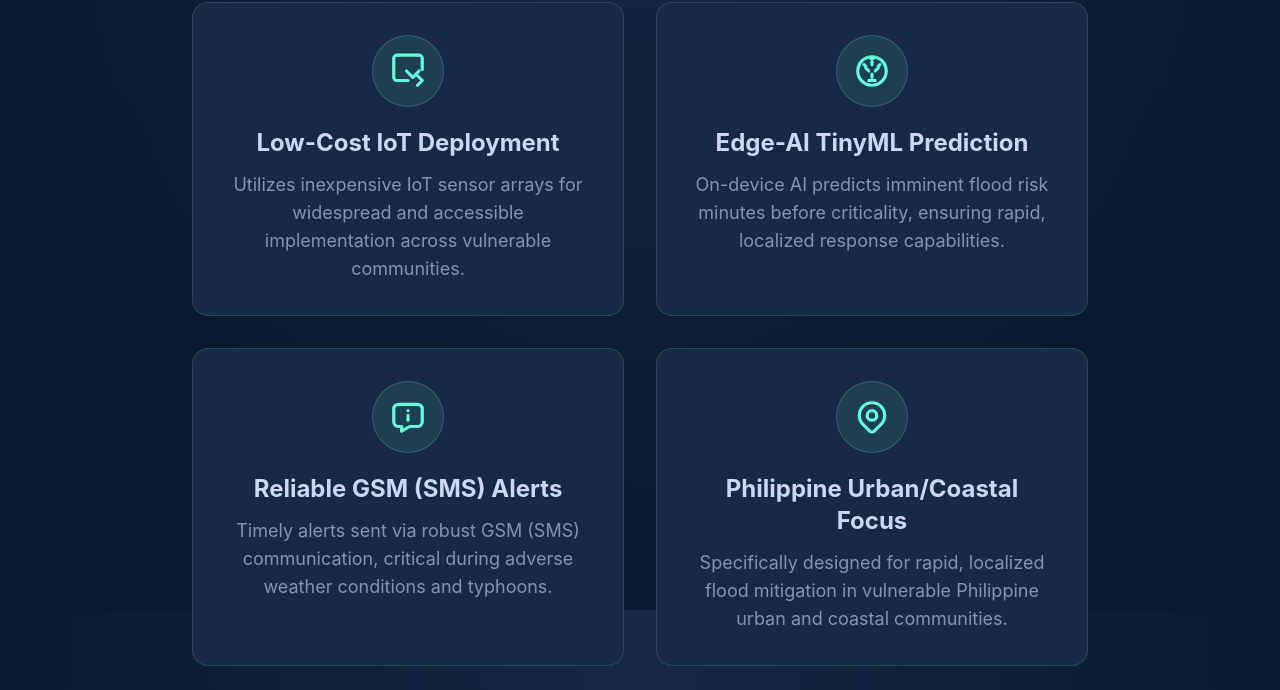
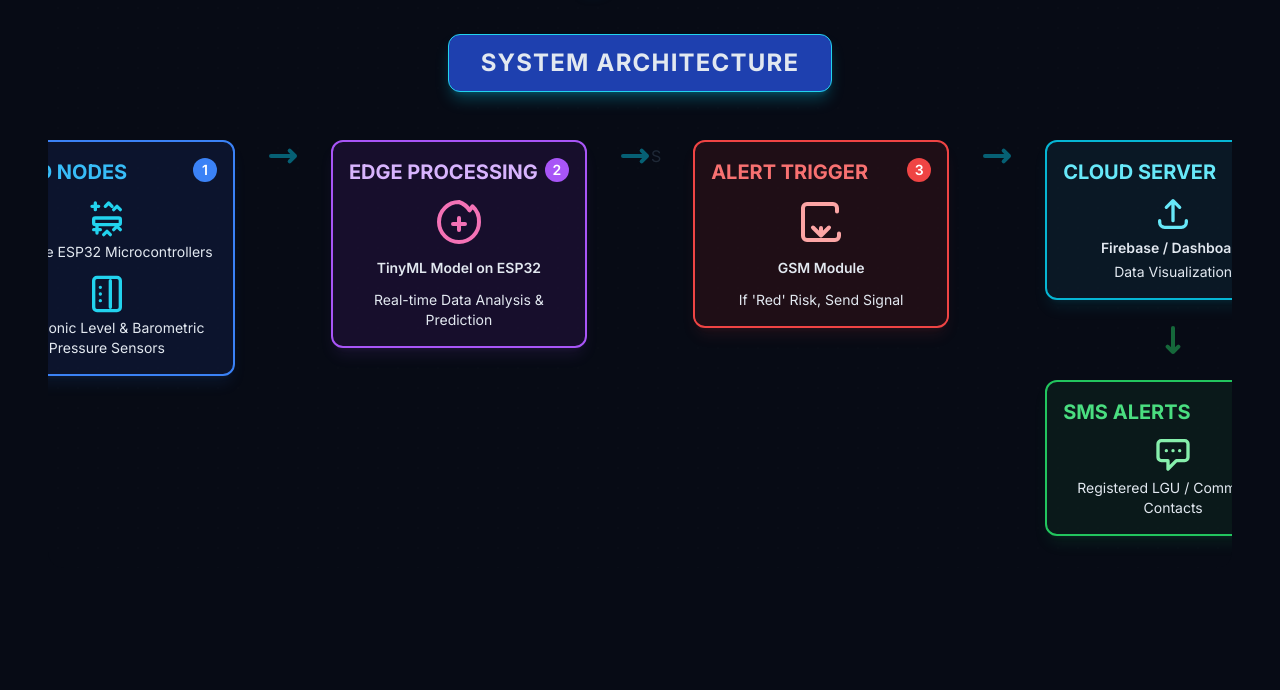
Before and after one commit to noeltimario/timars, a plain HTML site: page index.html in a window 1280 px wide. Shown: the part 190-880 px from the top of the page. After the commit the page ends 806 px from the top, so only its background shows below. Drawn offline with nearby package versions, Linux system fonts and the light colour scheme.

Commit message:
Update index.html

```diff
--- a/index.html
+++ b/index.html
@@ -3,133 +3,124 @@
 <head>
     <meta charset="UTF-8">
     <meta name="viewport" content="width=device-width, initial-scale=1.0">
-    <title>AI-Driven Coastal/Urban Flood Early Warning System</title>
-    <!-- Load Tailwind CSS -->
-<script src="https://cdn.tailwindcss.com"></script>
-    <script>
+    <title>AI-Driven Flood Warning System Architecture</title>
+    <!-- Load Tailwind CSS --><script src="https://cdn.tailwindcss.com"></script>
+    <!-- Configure Tailwind to use Inter and custom color scheme --><script>
         tailwind.config = {
             theme: {
                 extend: {
+                    colors: {
+                        'primary-blue': '#1e40af',
+                        'secondary-cyan': '#06b6d4',
+                        // Custom dark background for the diagram sections
+                        'dark-section-bg': '#070b15',
+                        'glow-border-blue': '#38bdf8',
+                        'glow-border-cyan': '#22d3ee',
+                        'text-light': '#e2e8f0',
+                    },
                     fontFamily: {
                         sans: ['Inter', 'sans-serif'],
                     },
-                    colors: {
-                        'dark-bg-primary': '#0a192f', // Deep navy blue
-                        'dark-bg-secondary': '#172a45', // Slightly lighter navy for cards
-                        'accent-blue': '#64ffda',      // Bright, glowing green-blue for accents
-                        'text-light': '#ccd6f6',       // Light gray-blue for main text
-                        'text-muted': '#8892b0',       // Muted gray-blue for descriptions
                 },
-                    boxShadow: {
-                        'feature-glow': '0 0 15px rgba(100, 255, 218, 0.4), 0 0 20px rgba(100, 255, 218, 0.1)',
-                        'card-hover-glow': '0 0 25px rgba(100, 255, 218, 0.6), 0 0 35px rgba(100, 255, 218, 0.2)',
-                    }
-                }
             }
         }
     </script>
     <style>
-        body {
-            background-color: #0a192f;
-            background-image: radial-gradient(at 50% 0%, rgba(27, 44, 76, 0.8) 0%, rgba(10, 25, 47, 0.95) 70%),
-                              linear-gradient(to bottom, #0a192f, #071321);
-            background-repeat: no-repeat;
-            background-attachment: fixed;
-        }
-        .feature-card {
-            background-color: #172a45; /* Darker blue for cards */
-            border: 1px solid rgba(100, 255, 218, 0.15); /* Subtle glowing border */
-            transition: all 0.4s cubic-bezier(0.25, 0.46, 0.45, 0.94); /* Smooth transition */
-            position: relative;
-            overflow: hidden;
-            border-radius: 1rem; /* More rounded corners */
-        }
-        .feature-card::before {
-            content: "";
-            position: absolute;
-            top: -50%;
-            left: -50%;
-            width: 200%;
-            height: 200%;
-            background: radial-gradient(circle at center, rgba(100, 255, 218, 0.05) 0%, transparent 70%);
-            transform: rotate(0deg);
-            transition: transform 0.8s ease-out;
-            opacity: 0;
-            z-index: 0;
-        }
-        .feature-card:hover::before {
-            transform: rotate(180deg);
-            opacity: 1;
-        }
-        .feature-card:hover {
-            transform: translateY(-8px) scale(1.02);
-            box-shadow: var(--tw-shadow-card-hover-glow); /* Apply glowing shadow on hover */
-        }
-        .feature-card > * {
-            position: relative; /* Ensure content is above the pseudo-element */
-            z-index: 1;
-        }
-
-        /* Styling for icons to integrate with the dark theme */
-        .feature-icon-wrapper {
-            background-color: rgba(100, 255, 218, 0.1); /* Subtle background for icon */
-            border: 1px solid rgba(100, 255, 218, 0.2);
-            display: flex; /* Use flexbox for centering image/svg */
-            align-items: center;
-            justify-content: center;
-            width: 72px; /* Fixed size for wrapper */
-            height: 72px; /* Fixed size for wrapper */
-        }
+        @import url('https://fonts.googleapis.com/css2?family=Inter:wght@100..900&display=swap');
     </style>
 </head>
-<body class="min-h-screen flex items-center justify-center p-6 font-sans">
+<body class="bg-dark-section-bg font-sans text-gray-800 min-h-screen flex items-center justify-center">
 
-    <div class="max-w-4xl mx-auto text-center">
-        <h1 class="text-4xl sm:text-5xl font-extrabold text-accent-blue tracking-tight mb-12
-                   inline-block px-6 py-3 rounded-xl bg-dark-bg-secondary shadow-feature-glow">
-            AI-Driven Coastal/Urban Flood Early Warning System
+    <div class="max-w-7xl mx-auto p-4 sm:p-8 lg:p-12 w-full">
+        <!-- ARCHITECTURE DIAGRAM SECTION --><section class="bg-dark-section-bg p-4 sm:p-8 rounded-2xl relative overflow-hidden">
+            <!-- Background pattern (subtle dots) --><div class="absolute inset-0 opacity-10" style="background-image: radial-gradient(#1a202c 1px, transparent 1px); background-size: 20px 20px;"></div>
+
+            <div class="relative z-10">
+
+                <!-- MAIN TITLE -->
+                <h1 class="text-3xl sm:text-4xl lg:text-5xl font-extrabold tracking-tight text-center mb-12 text-text-light" style="text-shadow: 0 0 15px rgba(56, 189, 248, 0.5);">
+                    AI-Driven Coastal/Urban Flood Early Warning<br>System
                 </h1>
 
-        <div class="grid grid-cols-1 sm:grid-cols-2 gap-8">
-
-            <!-- Feature 1: Low-Cost IoT Deployment -->
-            <div class="feature-card p-8 flex flex-col items-center">
-                <div class="feature-icon-wrapper p-4 rounded-full mb-5">
-                    <svg xmlns="http://www.w3.org/2000/svg" class="h-12 w-12 text-accent-blue" viewBox="0 0 24 24" stroke-width="2" stroke="currentColor" fill="none" stroke-linecap="round" stroke-linejoin="round"><path stroke="none" d="M0 0h24v24H0m0 0"/><path d="M12 18h-7a2 2 0 0 1 -2 -2v-12a2 2 0 0 1 2 -2h14a2 2 0 0 1 2 2v7" /><path d="M11 12l4 4l4 -4" /><path d="M18 15l3 3l-3 3" /></svg>
+                <!-- SYSTEM ARCHITECTURE HEADER --><div class="mb-12 text-center">
+                    <div class="inline-block bg-[#1e40af] px-8 py-3 rounded-xl text-text-light text-2xl font-bold tracking-wider shadow-lg shadow-cyan-500/30 border border-glow-border-cyan">
+                        SYSTEM ARCHITECTURE
                     </div>
-                <h3 class="text-2xl font-bold text-text-light mb-3">Low-Cost IoT Deployment</h3>
-                <p class="text-text-muted text-center text-lg">Utilizes inexpensive IoT sensor arrays for widespread and accessible implementation across vulnerable communities.</p>
                 </div>
 
-            <!-- Feature 2: Edge-AI TinyML Prediction -->
-            <div class="feature-card p-8 flex flex-col items-center">
-                <div class="feature-icon-wrapper p-4 rounded-full mb-5">
-                    <svg xmlns="http://www.w3.org/2000/svg" class="h-12 w-12 text-accent-blue" viewBox="0 0 24 24" stroke-width="2" stroke="currentColor" fill="none" stroke-linecap="round" stroke-linejoin="round"><path stroke="none" d="M0 0h24v24H0m0 0"/><path d="M12 12m-9 0a9 9 0 1 0 18 0a9 9 0 1 0 -18 0" /><path d="M10 18h4" /><path d="M11 4h2" /><path d="M8 9l-1 -1" /><path d="M16 9l1 -1" /><path d="M12 6l0 2" /><path d="M12 14l0 2" /><path d="M10 12l-2 -2" /><path d="M14 12l2 -2" /></svg>
+                <!-- MAIN HORIZONTAL FLOW (1, 2, 3, 4/5) --><div class="flex flex-col lg:flex-row items-start justify-center lg:space-x-8">
+
+                    <!-- BLOCK 1: FIELD NODES (BLUE) --><div class="w-full lg:w-64 flex-shrink-0 p-4 rounded-xl border-2 border-blue-500 bg-blue-900/20 text-text-light shadow-lg shadow-blue-500/10 mb-8 lg:mb-0 transform hover:scale-[1.02] transition-transform duration-300">
+                        <div class="text-xl font-bold mb-3 text-glow-border-blue">FIELD NODES <span class="float-right text-sm font-semibold bg-blue-500 rounded-full h-6 w-6 flex items-center justify-center text-white">1</span></div>
+                        <div class="text-sm space-y-3">
+                            <div class="flex flex-col items-center text-center">
+                                <!-- Icon: Microchip from provided image --><svg class="w-10 h-10 text-cyan-400 mb-1" fill="none" stroke="currentColor" viewBox="0 0 24 24" xmlns="http://www.w3.org/2000/svg"><path stroke-linecap="round" stroke-linejoin="round" stroke-width="2" d="M5 3v4M3 5h4M6 17v4m-2-2h4m5-16l2 2m-2-2l-2 2M12 20l2 2m-2-2l-2 2M18 5l2 2m-2-2l-2 2M18 17l2 2m-2-2l-2 2M5 12h14a1 1 0 011 1v2a1 1 0 01-1 1H5a1 1 0 01-1-1v-2a1 1 0 011-1z"></path></svg>
+                                <p>Multiple ESP32 Microcontrollers</p>
                             </div>
-                <h3 class="text-2xl font-bold text-text-light mb-3">Edge-AI TinyML Prediction</h3>
-                <p class="text-text-muted text-center text-lg">On-device AI predicts imminent flood risk minutes before criticality, ensuring rapid, localized response capabilities.</p>
+                            <div class="flex flex-col items-center text-center mt-3">
+                                <!-- Icon: Ultrasonic Level Barometric Sensor from provided image --><svg class="w-10 h-10 text-cyan-400 mb-1" fill="none" stroke="currentColor" viewBox="0 0 24 24" xmlns="http://www.w3.org/2000/svg"><path stroke-linecap="round" stroke-linejoin="round" stroke-width="2" d="M4 4v16a2 2 0 002 2h12a2 2 0 002-2V4a2 2 0 00-2-2H6a2 2 0 00-2 2zm10 0v16M8 8h.01M8 12h.01M8 16h.01"></path></svg>
+                                <p>Ultrasonic Level & Barometric Pressure Sensors</p>
+                            </div>
+                        </div>
                     </div>
 
-            <!-- Feature 3: Reliable GSM (SMS) Alerts -->
-            <div class="feature-card p-8 flex flex-col items-center">
-                <div class="feature-icon-wrapper p-4 rounded-full mb-5">
-                    <svg xmlns="http://www.w3.org/2000/svg" class="h-12 w-12 text-accent-blue" viewBox="0 0 24 24" stroke-width="2" stroke="currentColor" fill="none" stroke-linecap="round" stroke-linejoin="round"><path stroke="none" d="M0 0h24v24H0m0 0"/><path d="M18 4a3 3 0 0 1 3 3v8a3 3 0 0 1 -3 3h-5l-5 3v-3h-2a3 3 0 0 1 -3 -3v-8a3 3 0 0 1 3 -3h12z" /><path d="M12 11l0 3" /><path d="M12 8l0 .01" /></svg>
-                </div>
-                <h3 class="text-2xl font-bold text-text-light mb-3">Reliable GSM (SMS) Alerts</h3>
-                <p class="text-text-muted text-center text-lg">Timely alerts sent via robust GSM (SMS) communication, critical during adverse weather conditions and typhoons.</p>
+                    <!-- Arrow 1 (Horizontal) --><div class="lg:w-16 w-full flex justify-center items-center lg:py-0 py-4">
+                        <svg class="w-8 h-8 text-secondary-cyan transform lg:rotate-0 rotate-90 animate-pulse" fill="none" stroke="currentColor" viewBox="0 0 24 24" xmlns="http://www.w3.org/2000/svg"><path stroke-linecap="round" stroke-linejoin="round" stroke-width="3" d="M17 8l4 4m0 0l-4 4m4-4H3"></path></svg>
                     </div>
 
-            <!-- Feature 4: Philippine Urban/Coastal Focus -->
-            <div class="feature-card p-8 flex flex-col items-center">
-                <div class="feature-icon-wrapper p-4 rounded-full mb-5">
-                    <svg xmlns="http://www.w3.org/2000/svg" class="h-12 w-12 text-accent-blue" viewBox="0 0 24 24" stroke-width="2" stroke="currentColor" fill="none" stroke-linecap="round" stroke-linejoin="round"><path stroke="none" d="M0 0h24v24H0m0 0"/><path d="M9 11a3 3 0 1 0 6 0a3 3 0 0 0 -6 0" /><path d="M17.657 16.657l-4.243 4.243a2 2 0 0 1 -2.827 0l-4.244 -4.243a8 8 0 1 1 11.314 0z" /></svg>
+                    <!-- BLOCK 2: EDGE PROCESSING (PURPLE/CYAN) --><div class="w-full lg:w-64 flex-shrink-0 p-4 rounded-xl border-2 border-purple-500 bg-purple-900/20 text-text-light shadow-lg shadow-purple-500/10 mb-8 lg:mb-0 transform hover:scale-[1.02] transition-transform duration-300">
+                        <div class="text-xl font-bold mb-3 text-purple-300">EDGE PROCESSING <span class="float-right text-sm font-semibold bg-purple-500 rounded-full h-6 w-6 flex items-center justify-center text-white">2</span></div>
+                        <div class="text-sm space-y-3 flex flex-col items-center text-center">
+                            <!-- Icon: Brain from provided image --><svg class="w-12 h-12 text-pink-400" fill="none" stroke="currentColor" viewBox="0 0 24 24" xmlns="http://www.w3.org/2000/svg"><path stroke-linecap="round" stroke-linejoin="round" stroke-width="2" d="M9 13h6m-3-3v6m5.286-9.843A9.957 9.957 0 0012 2C6.477 2 2 6.477 2 12s4.477 10 10 10 10-4.477 10-10a9.957 9.957 0 00-3.286-7.843z"></path></svg>
+                            <p class="font-semibold mt-2">TinyML Model on ESP32</p>
+                            <p>Real-time Data Analysis & Prediction</p>
                         </div>
-                <h3 class="text-2xl font-bold text-text-light mb-3">Philippine Urban/Coastal Focus</h3>
-                <p class="text-text-muted text-center text-lg">Specifically designed for rapid, localized flood mitigation in vulnerable Philippine urban and coastal communities.</p>
+                    </div>
+
+                    <!-- Arrow 2 (Horizontal) --><div class="lg:w-16 w-full flex justify-center items-center lg:py-0 py-4">
+                        <svg class="w-8 h-8 text-secondary-cyan transform lg:rotate-0 rotate-90 animate-pulse" fill="none" stroke="currentColor" viewBox="0 0 24 24" xmlns="http://www.w3.org/2000/svg"><path stroke-linecap="round" stroke-linejoin="round" stroke-width="3" d="M17 8l4 4m0 0l-4 4m4-4H3"></path></svg>
+S                    </div>
+
+                    <!-- BLOCK 3: ALERT TRIGGER (RED) --><div class="w-full lg:w-64 flex-shrink-0 p-4 rounded-xl border-2 border-red-500 bg-red-900/20 text-text-light shadow-lg shadow-red-500/10 mb-8 lg:mb-0 transform hover:scale-[1.02] transition-transform duration-300">
+                        <div class="text-xl font-bold mb-3 text-red-400">ALERT TRIGGER <span class="float-right text-sm font-semibold bg-red-500 rounded-full h-6 w-6 flex items-center justify-center text-white">3</span></div>
+                        <div class="text-sm space-y-3 flex flex-col items-center text-center">
+                            <!-- Icon: Phone/Signal from provided image --><svg class="w-12 h-12 text-red-300" fill="none" stroke="currentColor" viewBox="0 0 24 24" xmlns="http://www.w3.org/2000/svg"><path stroke-linecap="round" stroke-linejoin="round" stroke-width="2" d="M12 18.75V15m0 3.75l-4-4m4 4l4-4m4-8V5c0-1.1-.9-2-2-2H5c-1.1 0-2 .9-2 2v14c0 1.1.9 2 2 2h14c1.1 0 2-.9 2-2v-1.25"></path></svg>
+                            <p class="font-semibold mt-2">GSM Module</p>
+                            <p>If 'Red' Risk, Send Signal</p>
+                        </div>
+                    </div>
+
+                    <!-- Arrow 3 (Horizontal to Vertical Split) --><div class="lg:w-16 w-full flex justify-center items-center lg:py-0 py-4">
+                        <svg class="w-8 h-8 text-secondary-cyan transform lg:rotate-0 rotate-90 animate-pulse" fill="none" stroke="currentColor" viewBox="0 0 24 24" xmlns="http://www.w3.org/2000/svg"><path stroke-linecap="round" stroke-linejoin="round" stroke-width="3" d="M17 8l4 4m0 0l-4 4m4-4H3"></path></svg>
+                    </div>
+
+                    <!-- FINAL BLOCK: CLOUD/SMS STACK (Vertical Flow) --><div class="w-full lg:w-64 flex-shrink-0 flex flex-col space-y-6">
+                        <!-- BLOCK 4: CLOUD SERVER (CYAN) --><div class="p-4 rounded-xl border-2 border-cyan-500 bg-cyan-900/20 text-text-light shadow-lg shadow-cyan-500/10 transform hover:scale-[1.02] transition-transform duration-300">
+                            <div class="text-xl font-bold mb-2 text-cyan-300">CLOUD SERVER <span class="float-right text-sm font-semibold bg-cyan-500 rounded-full h-6 w-6 flex items-center justify-center text-white">4</span></div>
+                            <div class="text-sm space-y-1 flex flex-col items-center text-center">
+                                <!-- Icon: Cloud from provided image --><svg class="w-10 h-10 text-cyan-300" fill="none" stroke="currentColor" viewBox="0 0 24 24" xmlns="http://www.w3.org/2000/svg"><path stroke-linecap="round" stroke-linejoin="round" stroke-width="2" d="M4 16v1a3 3 0 003 3h10a3 3 0 003-3v-1m-4-8l-4-4m0 0L8 8m4-4v12"></path></svg>
+                                <p class="font-semibold mt-2">Firebase / Dashboard</p>
+                                <p>Data Visualization</p>
+                            </div>
+                        </div>
+
+                        <!-- Arrow 4 (Vertical) --><div class="flex justify-center">
+                            <svg class="w-8 h-8 text-green-500 transform rotate-90 animate-pulse" fill="none" stroke="currentColor" viewBox="0 0 24 24" xmlns="http://www.w3.org/2000/svg"><path stroke-linecap="round" stroke-linejoin="round" stroke-width="3" d="M17 8l4 4m0 0l-4 4m4-4H3"></path></svg>
+                        </div>
+
+                        <!-- BLOCK 5: SMS ALERTS (GREEN) --><div class="p-4 rounded-xl border-2 border-green-500 bg-green-900/20 text-text-light shadow-lg shadow-green-500/10 transform hover:scale-[1.02] transition-transform duration-300">
+                            <div class="text-xl font-bold mb-2 text-green-400">SMS ALERTS</div>
+                            <div class="text-sm space-y-1 flex flex-col items-center text-center">
+                                <!-- Icon: Message from provided image --><svg class="w-10 h-10 text-green-300" fill="none" stroke="currentColor" viewBox="0 0 24 24" xmlns="http://www.w3.org/2000/svg"><path stroke-linecap="round" stroke-linejoin="round" stroke-width="2" d="M8 10h.01M12 10h.01M16 10h.01M9 16H5a2 2 0 01-2-2V6a2 2 0 012-2h14a2 2 0 012 2v8a2 2 0 01-2 2h-5l-5 5v-5z"></path></svg>
+                                <p>Registered LGU / Community Contacts</p>
+                            </div>
+                        </div>
                     </div>
 
                 </div>
             </div>
+        </section>
+    </div>
 
 </body>
 </html>
```
Lines whose indentation alone changed are shown as unchanged.
